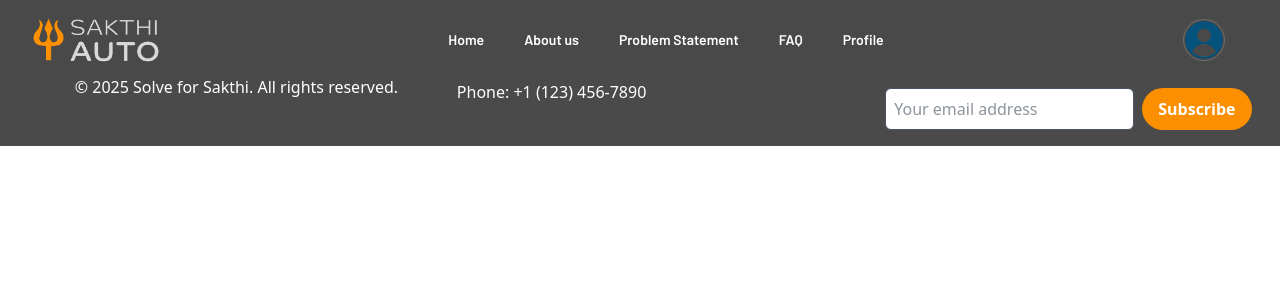
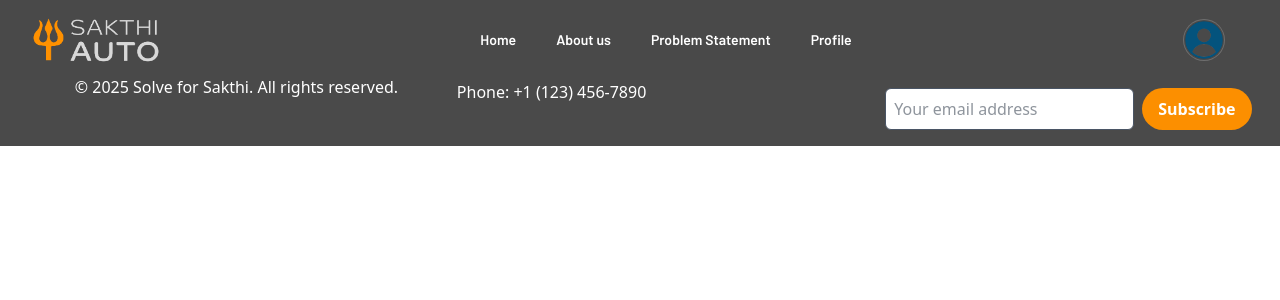
Before and after one commit to damodara2006/Project_SFS, a React (Vite) app in the folder frontend/: page /spoc/profile in a window 1280 px wide. Shown: the top 300 px of the page. Built offline with nearby package versions, Linux system fonts and the light colour scheme.

Commit message:
feat : updated faq

```diff
--- a/frontend/src/components/Header.jsx
+++ b/frontend/src/components/Header.jsx
@@ -12,7 +12,7 @@ const Header = () => {
     { name: "Home", path: "/" },
     { name: "About us", path: "/about" },
     { name: "Problem Statement", path: "/problemstatements" },
-    { name: "FAQ", path: "/faq" },
+    // { name: "FAQ", path: "/faq" },
     { name: "Profile", path: "/profile" },
   ];
 
```
